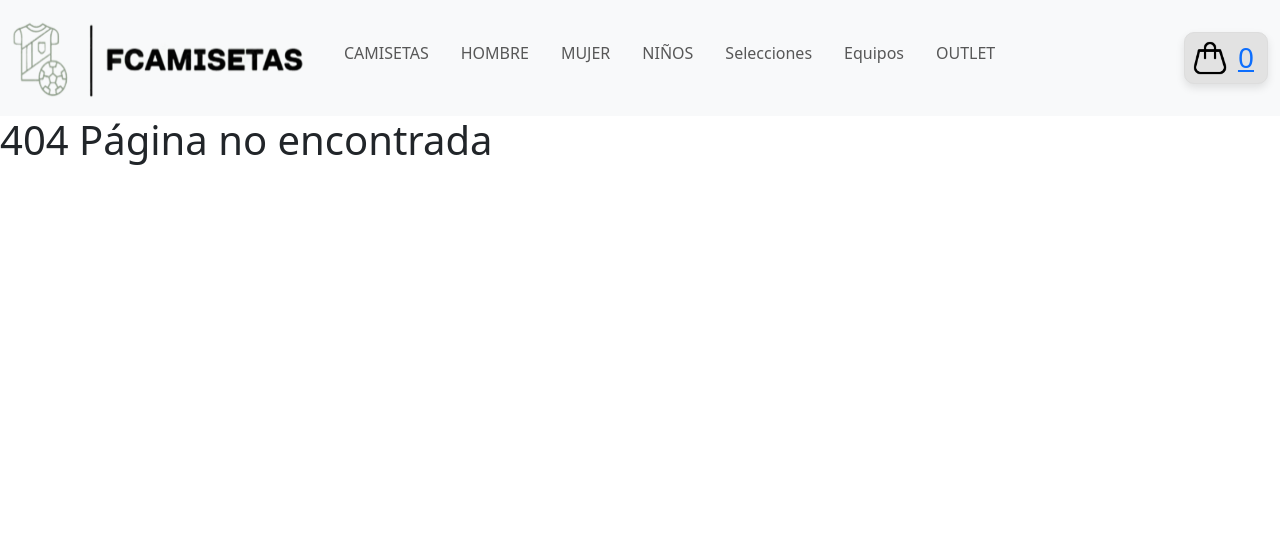
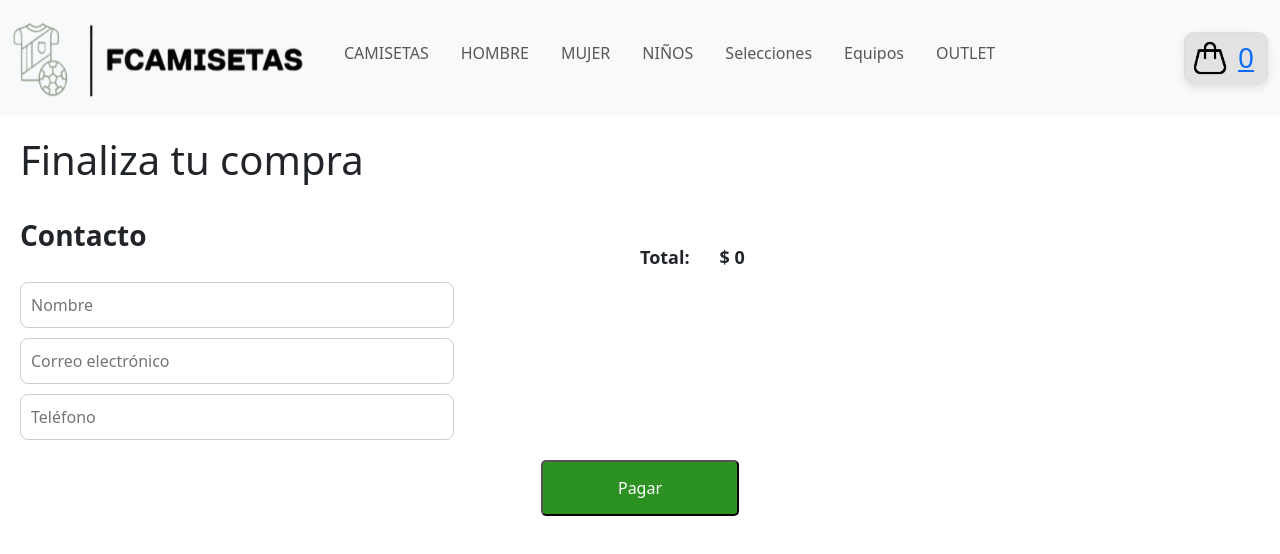
Before and after one commit to Icarucci/PreEntrega1-Carucci, a React (Create React App) app: page /checkout in a window 1280 px wide. Before the commit this address had no page. Shown: the top 554 px of the page. Built offline with nearby package versions, Linux system fonts and the light colour scheme.

Commit message:
Creacion de form

```diff
--- a/src/App.jsx
+++ b/src/App.jsx
@@ -7,6 +7,7 @@ import { CartProvider } from "./context/CartContext";
 import Cart from "./components/cart/Cart";
 import { useEffect, useState } from "react";
 import Loading from "./components/Loading/Loading";
+import Checkout from "./components/Checkout/Checkout";
 
 
 
@@ -32,6 +33,7 @@ function App(){
                     <Route path="/item/:itemId" element={<ItemDetailContainer/>}/>
                     <Route path="*" element={<h1>404 Página no encontrada</h1>}/>
                     <Route path="/cart" element={<Cart/>}/>
+                    <Route path="/checkout" element={<Checkout/>}/>
                 </Routes>
             </CartProvider>
         </BrowserRouter>
--- /dev/null
+++ b/src/components/Checkout/Checkout.css
@@ -0,0 +1,48 @@
+.items-form{
+    width: 50%;
+}
+
+.checkout{
+    display: flex;
+    width: 100%;
+    margin-top: 30px;
+}
+
+.form{
+    width: 50%;
+    display: flex;
+    flex-direction: column;
+    gap: 10px;
+
+}
+
+.form input {
+    padding: 10px;
+    font-size: 16px;
+    max-width: 70%;
+    border-radius: 8px;
+    border: 1px solid #ccc;
+}
+
+.form p {
+    font-size: 28px;
+    font-weight: bold;
+}
+
+.totales-form{
+    display: flex;
+    gap: 30px;
+    margin-top: 30px;
+    font-size: 18px;
+    font-weight: bold;
+}
+
+.finalizar-form {
+    display: flex;
+    flex-direction: column;
+    align-items: center;
+    justify-content: center;
+    text-align: center;
+    margin-top: 20px;
+    height: 100%;
+}
--- /dev/null
+++ b/src/components/Checkout/Checkout.jsx
@@ -0,0 +1,46 @@
+import { useContext } from "react";
+import { CartContext } from "../../context/CartContext";
+import Cartitem from "../cart/Cartitem";
+import "./Checkout.css"
+
+
+
+const Checkout = () => {
+
+        const { cart, removeItem, isInCart} = useContext(CartContext)
+
+    const totalSum = cart.reduce((acc, item) => acc + (item.quantity * item.precio), 0);
+
+
+    return(
+        <div className="cart">
+            <h1>Finaliza tu compra</h1>
+            <div className="checkout">
+                <div className="form">
+                    <p>Contacto</p>
+                    <input type="text" placeholder="Nombre"/>
+                    <input type="text" placeholder="Correo electrónico"/>
+                    <input type="text" placeholder="Teléfono"/>
+                </div>
+                <div className="items-form">
+                    <div>
+                    {cart.map((item,id) => (
+                        <Cartitem item={item} key={item.id} removeItem={removeItem} itemInCart={isInCart(item.id)}/>
+                    )
+                    )
+                    }
+                    </div>
+                    <div className="totales-form">
+                    <p>Total:</p>
+                    <p>$ {Math.floor(totalSum)}</p>
+                    </div>
+                </div>
+            </div>
+            <div className="finalizar-form">
+                <button className="boton-link-comprar">Pagar</button>
+            </div>
+        </div>
+        )
+}
+
+export default Checkout;
--- a/src/components/cart/Cart.css
+++ b/src/components/cart/Cart.css
@@ -168,12 +168,11 @@
 
 .boton-link-comprar {
   display: block;
-  padding: 14px;
+  padding: 14px 75px 14px 75px;
   background-color: #2b9222;
   color: white;
   text-decoration: none;
-  margin: 0px;
-  padding: 0px 75px 0 75px;
+  margin: 0px 10px 0px 10px;
   border-radius: 5px;
   transition: background-color 0.3s ease, transform 0.2s ease, box-shadow 0.3s ease;
 }
--- a/src/components/cart/Cart.jsx
+++ b/src/components/cart/Cart.jsx
@@ -8,6 +8,13 @@ const Cart = () => {
     const { cart, removeItem, clearCart, isInCart } = useContext(CartContext)
 
     const totalSum = cart.reduce((acc, item) => acc + (item.quantity * item.precio), 0);
+
+    const handleCheckoutClick = (e) => {
+        if (cart.length === 0) {
+            e.preventDefault();
+            alert('Tu carrito está vacío');
+        }
+    };
 
     return(
         <div className="cart">
@@ -35,10 +42,12 @@ const Cart = () => {
             </div>
             <div className="finalizar">
                 <Link to="/camisetas" className="link">
-                        <button className="boton-link">Seguir Comprando</button>
+                    <button className="boton-link">Seguir Comprando</button>
                 </Link>
-                <button className="boton-link" onClick={clearCart}>Vaciar Carrito</button>
-                <button className="boton-link-comprar">Pagar</button>
+                    <button className="boton-link" onClick={clearCart}>Vaciar Carrito</button>
+                <Link to="/checkout" className="link" onClick={handleCheckoutClick}>
+                    <button className="boton-link-comprar">Finaliza tu compra</button>
+                </Link>
             </div>
         </div>
         )
--- a/src/components/cart/Cartitem.jsx
+++ b/src/components/cart/Cartitem.jsx
@@ -1,9 +1,10 @@
 import "./Cart.css";
+import { useLocation } from "react-router-dom";
 
 
-const Cartitem = ({item, removeItem, itemInCart}) => {
+const Cartitem = ({item, removeItem}) => {
 
-
+    const location = useLocation();
     const subtotal = item.quantity * item.precio;
 
 
@@ -13,9 +14,11 @@ const Cartitem = ({item, removeItem, itemInCart}) => {
             <img className="imagen" src={item.imagen} alt={item.nombre} />
             <p>{item.nombre}</p>
             </div>
+            {location.pathname === '/cart' && (
             <div  className="precio">
                 <p>$ {item.precio}</p>
             </div>
+            )}
             <div  className="cantidad">
                 <p>{item.quantity}</p>
             </div>
@@ -23,8 +26,9 @@ const Cartitem = ({item, removeItem, itemInCart}) => {
                 <p>$ {subtotal}</p>
             </div>
             <div className="remove">
+                {location.pathname === '/cart' && (
                 <button onClick={() => removeItem(item.id)}>X</button>
-                {itemInCart}
+                )}
             </div>
         </div>
 
```
